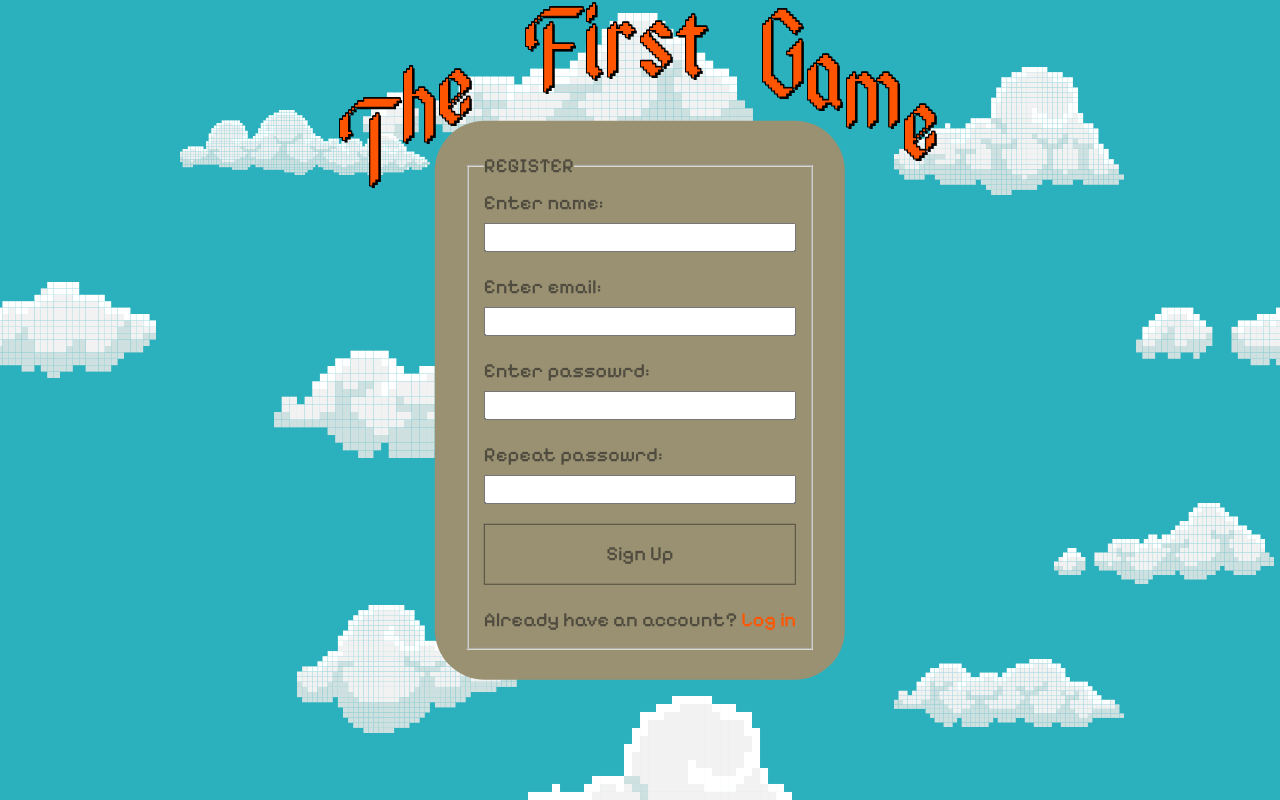
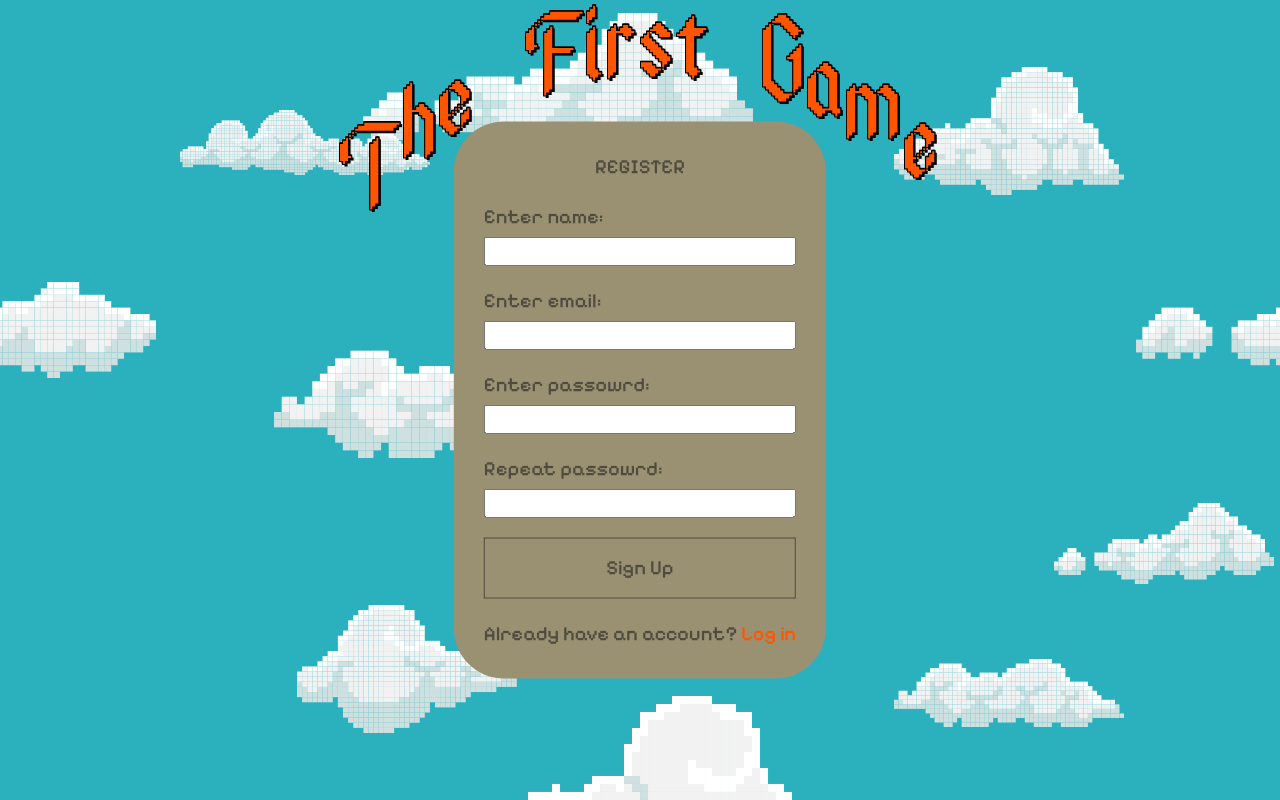
Before and after one commit to NikitaVirachev/WebGameClient, a React (Vite) app: page / in a window 1280 px wide. Built offline with nearby package versions, Linux system fonts and the light colour scheme; no server answers.

Commit message:
feat #8: add header instead of fieldset and legend

```diff
--- a/src/components/Form/Form.scss
+++ b/src/components/Form/Form.scss
@@ -1,6 +1,11 @@
 .form {
   background-color: var(--form-background);
   border-radius: 5rem;
+
+  display: flex;
+  flex-direction: column;
+  justify-content: space-between;
+  gap: 2rem;
 
   font-family: 'PixelifySans', sans-serif;
   font-size: 2rem;
@@ -10,13 +15,15 @@
     color: var(--primary);
   }
 
-  & fieldset {
+  & h2 {
+    text-transform: uppercase;
+  }
+
+  &__inputs,
+  &__actions {
     display: flex;
     flex-direction: column;
     gap: 2rem;
-  }
-
-  &__legend {
-    text-transform: uppercase;
+    width: 100%;
   }
 }
--- a/src/components/Form/InputText.jsx
+++ b/src/components/Form/InputText.jsx
@@ -2,7 +2,7 @@ import classes from './InputText.module.scss';
 
 const InputText = ({ id, name, type = 'text', value, onChange, children }) => {
   return (
-    <p className={classes.input__container}>
+    <div className={classes.input__container}>
       <label htmlFor={id}>{children}</label>
       <input
         type={type}
@@ -13,7 +13,7 @@ const InputText = ({ id, name, type = 'text', value, onChange, children }) => {
         required
         value={value}
       />
-    </p>
+    </div>
   );
 };
 
--- a/src/components/Login/LogIn.jsx
+++ b/src/components/Login/LogIn.jsx
@@ -20,8 +20,9 @@ const LogIn = ({ onAuthModeToggle }) => {
 
   return (
     <Form className="login-form" name="login" onSubmit={handleSubmit}>
-      <fieldset>
-        <legend className="form__legend">Login</legend>
+      <h2>Log In</h2>
+
+      <div className="form__inputs">
         <InputText
           id="name"
           name="user-name"
@@ -40,6 +41,9 @@ const LogIn = ({ onAuthModeToggle }) => {
         >
           Enter passowrd:
         </InputText>
+      </div>
+
+      <div className="form__actions">
         <Button type="submit">Log In</Button>
         <p>
           Don&apos;t have an account?{' '}
@@ -52,7 +56,7 @@ const LogIn = ({ onAuthModeToggle }) => {
             Sign up
           </a>
         </p>
-      </fieldset>
+      </div>
     </Form>
   );
 };
--- a/src/components/Login/SignUp.jsx
+++ b/src/components/Login/SignUp.jsx
@@ -24,8 +24,9 @@ const SignUp = ({ onAuthModeToggle }) => {
 
   return (
     <Form className="login-form" name="login" onSubmit={handleSubmit}>
-      <fieldset>
-        <legend className="form__legend">Register</legend>
+      <h2>Register</h2>
+
+      <div className="form__inputs">
         <InputText
           id="name"
           name="user-name"
@@ -61,6 +62,9 @@ const SignUp = ({ onAuthModeToggle }) => {
         >
           Repeat passowrd:
         </InputText>
+      </div>
+
+      <div className="form__actions">
         <Button type="submit">Sign Up</Button>
         <p>
           Already have an account?{' '}
@@ -73,7 +77,7 @@ const SignUp = ({ onAuthModeToggle }) => {
             Log in
           </a>
         </p>
-      </fieldset>
+      </div>
     </Form>
   );
 };
--- a/src/components/Pages/Login/Login.scss
+++ b/src/components/Pages/Login/Login.scss
@@ -7,10 +7,7 @@
   transform: translate(-50%, -50%);
 
   &-form {
-    display: flex;
-    justify-content: center;
     align-items: center;
-
     padding: 3rem;
 
     // min-width: 40rem;
```
